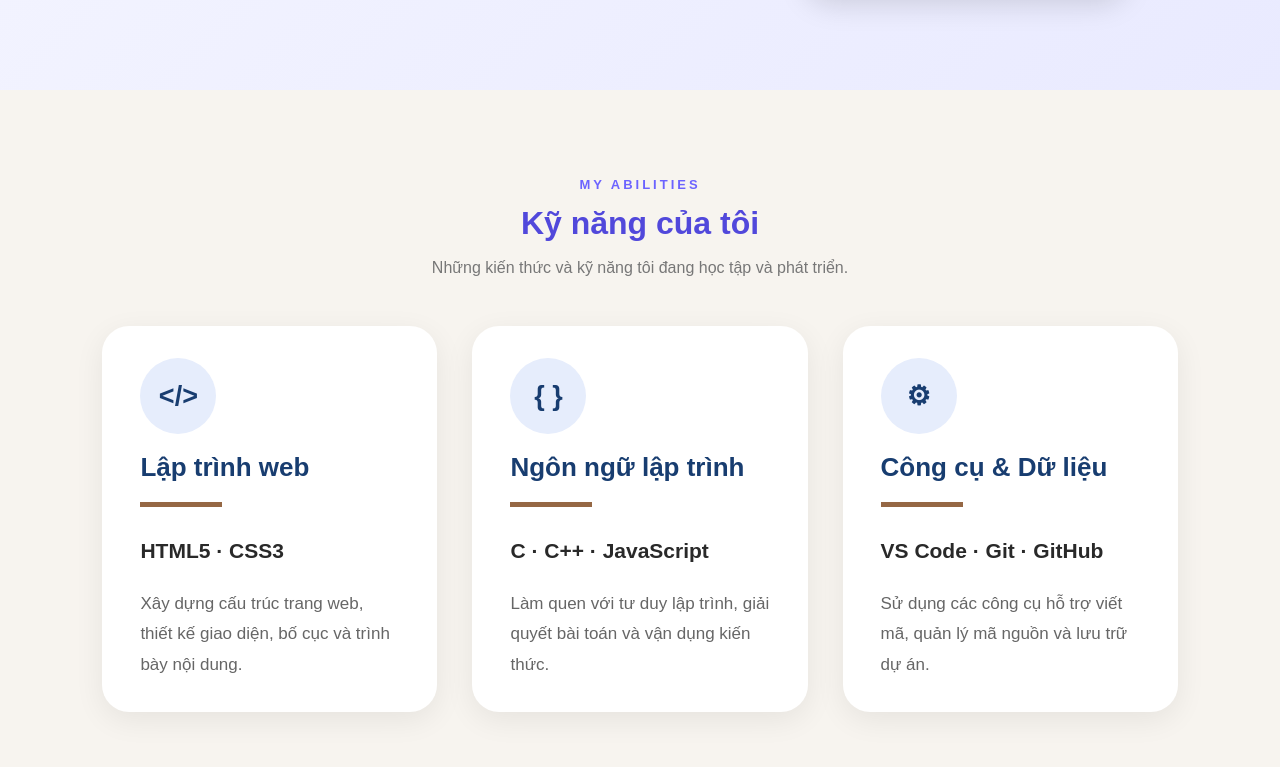
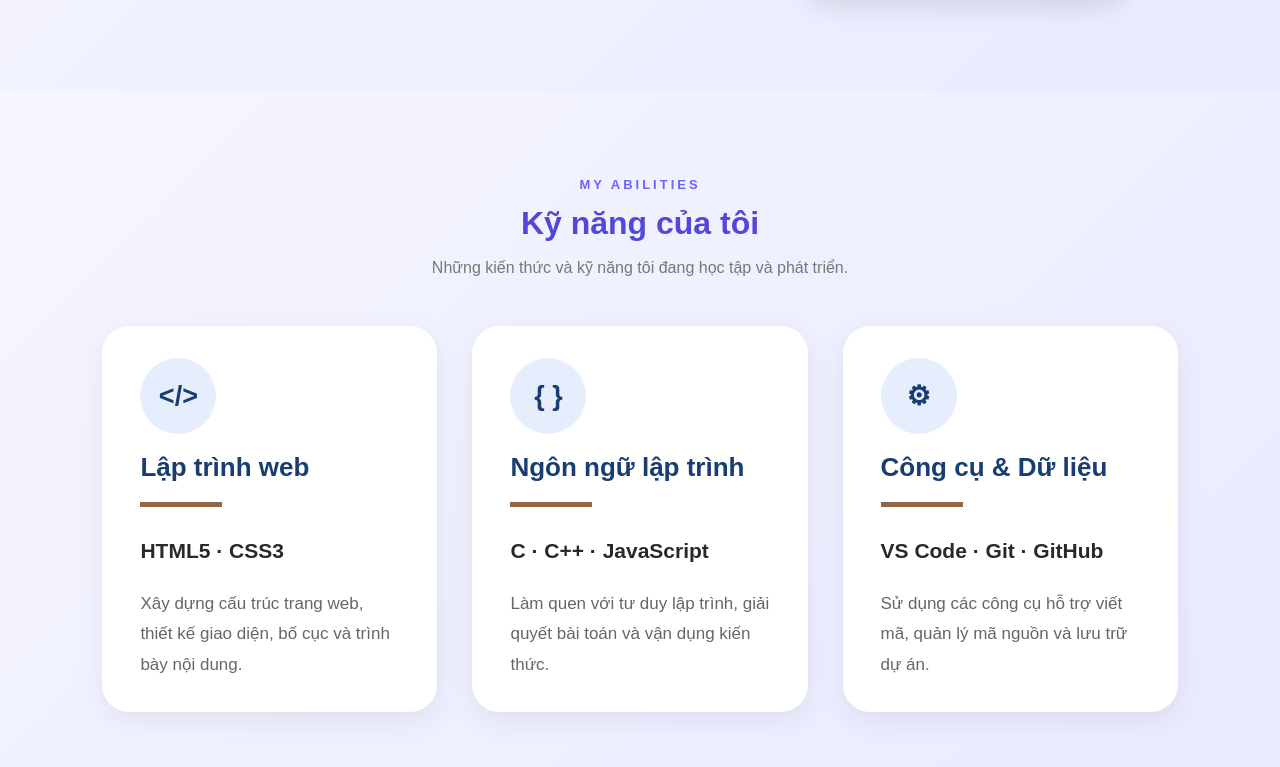
Before and after one commit to gia23841-coder/portfolio, a plain HTML site: page index.html in a window 1280 px wide. Shown: the part 553-1320 px from the top of the page. Drawn offline with Linux system fonts and the light colour scheme.

Commit message:
Update LeDinhGia.css

```diff
--- a/LeDinhGia.css
+++ b/LeDinhGia.css
@@ -83,7 +83,6 @@ nav a:hover {
     margin-bottom: 12px;
 }
 
-/* DÒNG SINH VIÊN CÙNG MÀU VỚI TÊN */
 .content h2 {
     font-size: 23px;
     color: #5148db;
@@ -157,7 +156,7 @@ nav a:hover {
 /* KỸ NĂNG */
 .skill {
     padding: 85px 8%;
-    background: #f7f4ef;
+    background: linear-gradient(135deg, #f5f6ff, #e9eaff);
 }
 
 .skill-list {
@@ -212,7 +211,7 @@ nav a:hover {
     margin-bottom: 28px;
 }
 
-/* NGÔN NGỮ / CÔNG CỤ */
+/* NGÔN NGỮ VÀ CÔNG CỤ */
 .skill-item h4 {
     font-size: 21px;
     color: #292929;
@@ -361,13 +360,14 @@ footer p {
     line-height: 1.7;
 }
 
-/* ĐIỆN THOẠI VÀ TABLET */
+/* TABLET */
 @media (max-width: 900px) {
     .skill-list {
         grid-template-columns: repeat(2, 1fr);
     }
 }
 
+/* ĐIỆN THOẠI */
 @media (max-width: 768px) {
 
     header {
```
